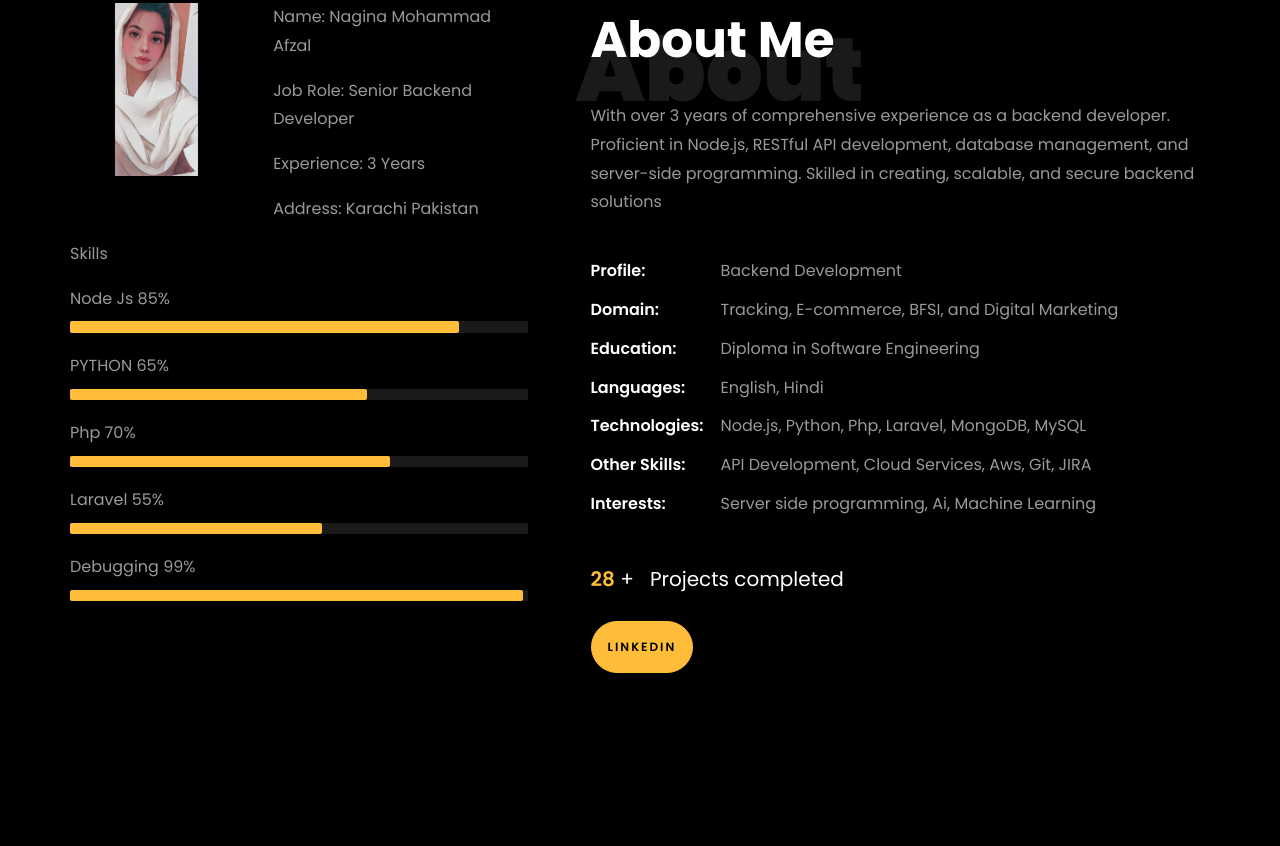
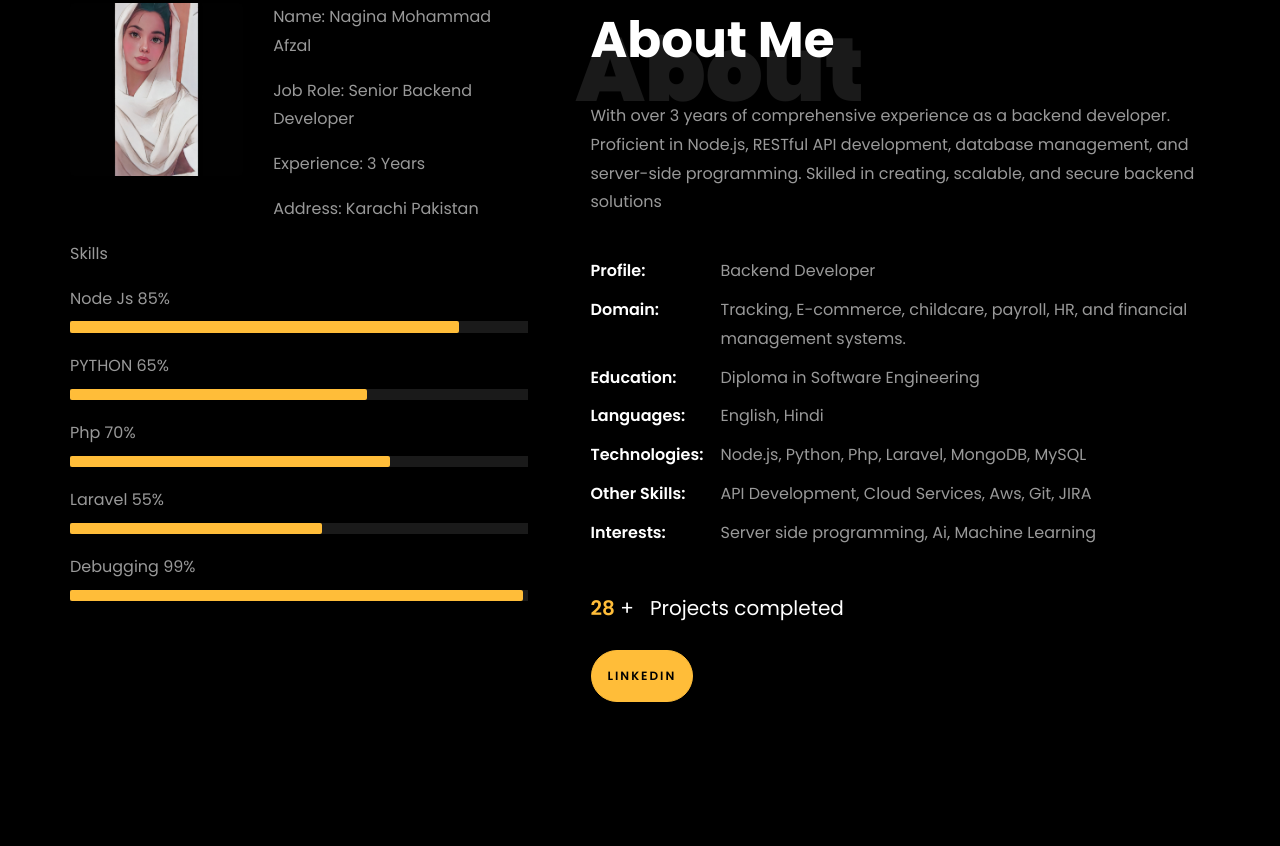
Before and after one commit to NimraNimmi/nim, a plain HTML site: page index.html in a window 1280 px wide. Shown: the part 859-1705 px from the top of the page. Drawn offline with Linux system fonts and the light colour scheme; animation ran at ten frames a second; files whose address does not match are found by name.

Commit message:
some chnages

```diff
--- a/index.html
+++ b/index.html
@@ -285,9 +285,8 @@
 									Skilled in
 									creating, scalable, and secure backend solutions</p>
 								<ul class="about-info mt-4 px-md-0 px-2">
-									<li class="d-flex"><span>Profile:</span> <span>Backend Development</span></li>
-									<li class="d-flex"><span>Domain:</span> <span>Tracking, E-commerce, BFSI, and
-											Digital Marketing</span></li>
+									<li class="d-flex"><span>Profile:</span> <span>Backend Developer</span></li>
+									<li class="d-flex"><span>Domain:</span> <span>Tracking, E-commerce, childcare, payroll, HR, and financial management systems.</span></li>
 									<li class="d-flex"><span>Education:</span> <span>Diploma in Software
 											Engineering</span></li>
 									<li class="d-flex"><span>Languages:</span> <span>English, Hindi</span></li>
@@ -427,7 +426,7 @@
 				<div class="col-md-7 heading-section text-center ftco-animate">
 					<h1 class="big big-2">Projects</h1>
 					<h2 class="mb-4">Projects</h2>
-					<p>Below are the sample Data Analytics projects on Python, Nodejs and Laravel.</p>
+					<p>Below are the sample Data Analytics projects on Python, Nodejs .</p>
 				</div>
 			</div>
 			<div class="row d-flex">
```
